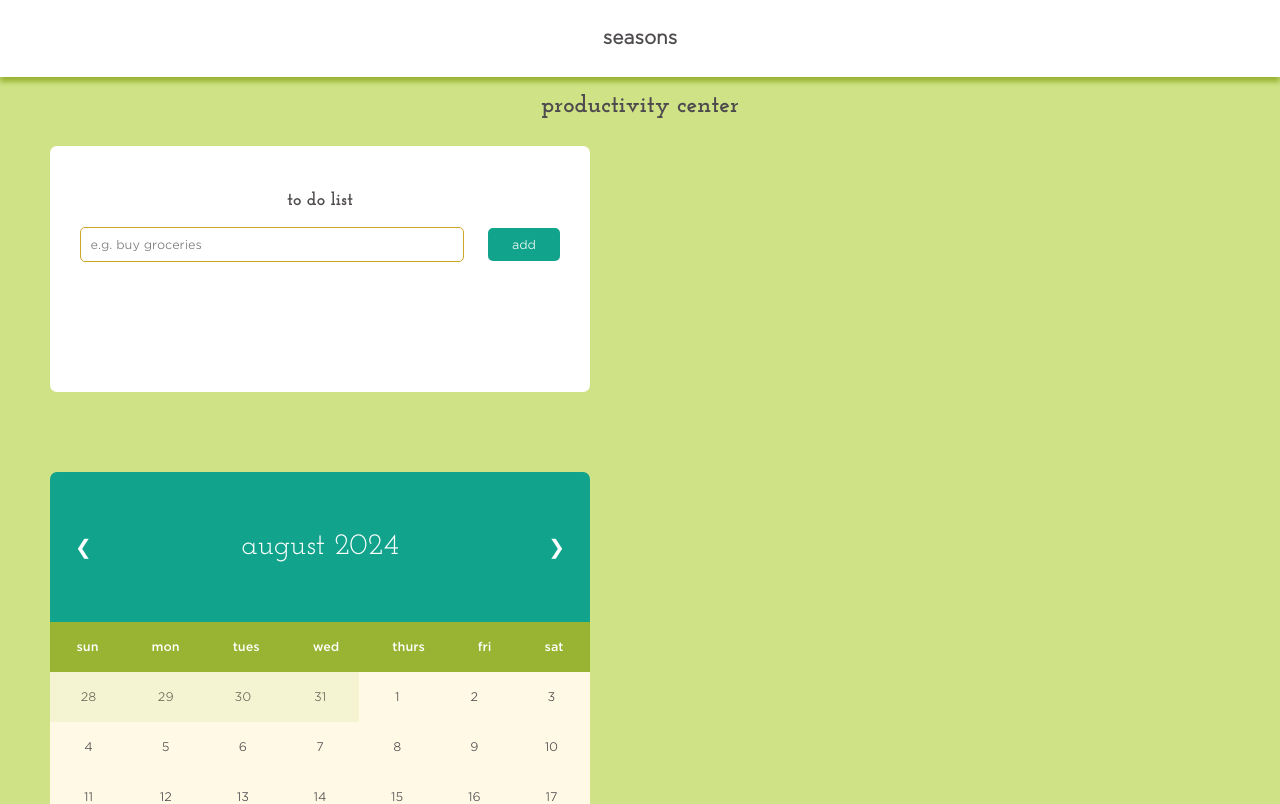
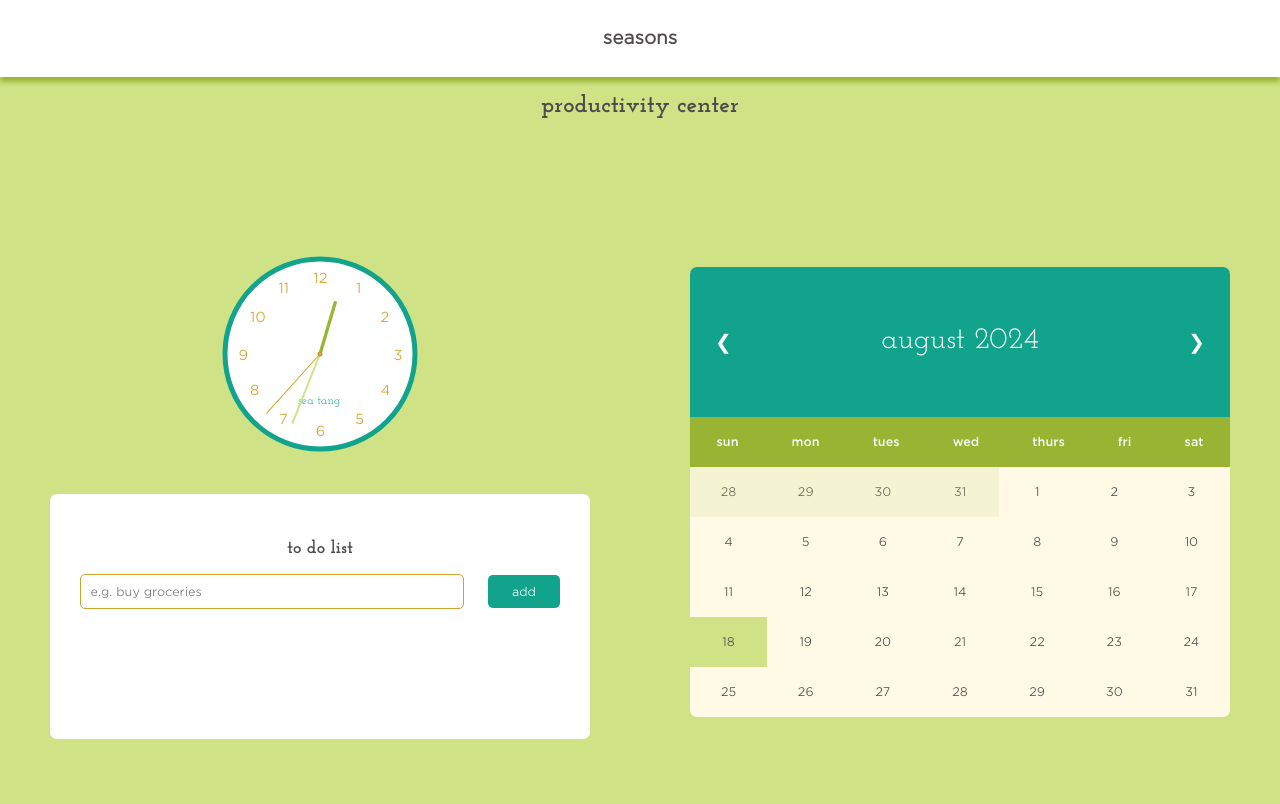
Before and after one commit to crtang/seasons, a React (Create React App) app: page / in a window 1280 px wide. Shown: the top 804 px of the page. Built offline with nearby package versions, Linux system fonts and the light colour scheme; the HTML template or start-up script is replaced by a standard one.

Commit message:
Fixed desktop display for app

```diff
--- a/src/App.js
+++ b/src/App.js
@@ -21,16 +21,18 @@ class App extends Component {
   render() {
     return (
       <Fragment>
+        <Header />
         <main>
-          <Header />
           <PageTitle />
-          <div className="container">
-            <ToDoList />
-            <Calendar />
-          </div>
-          <div className="container">
-            <ClockAnalog />
-          </div>
+          <Fragment id="flex">
+            <div className="container left">
+              <ClockAnalog />
+              <ToDoList />
+            </div>
+            <div className="container right">
+              <Calendar />
+            </div>
+          </Fragment>
         </main>
         <Footer />
       </Fragment>
--- a/src/PageTitle/index.js
+++ b/src/PageTitle/index.js
@@ -2,7 +2,7 @@ import React from 'react';
 
 const PageTitle = () => {
   return (
-    <h1>productivity center</h1>
+    <h1 id="app-purpose">productivity center</h1>
   );
 };
 
--- a/src/index.css
+++ b/src/index.css
@@ -538,11 +538,22 @@ text.ct {
 
 @media (min-width: 1200px) {
   main {
-    display: flex;
-    flex-flow: column nowrap;
+    display: grid;
+    grid-template-areas:  "page-title page-title"
+                          "left-column right-column";
+    grid-template-rows: 100px min-content;
+    grid-template-columns: 1fr 1fr;
   }
 
-  .container {
-    width: 50%;
+  #app-purpose {
+    grid-area: page-title;
+  }
+
+  .left {
+    grid-area: left-column;
+  }
+
+  .right {
+    grid-area: right-column;
   }
 }
```
